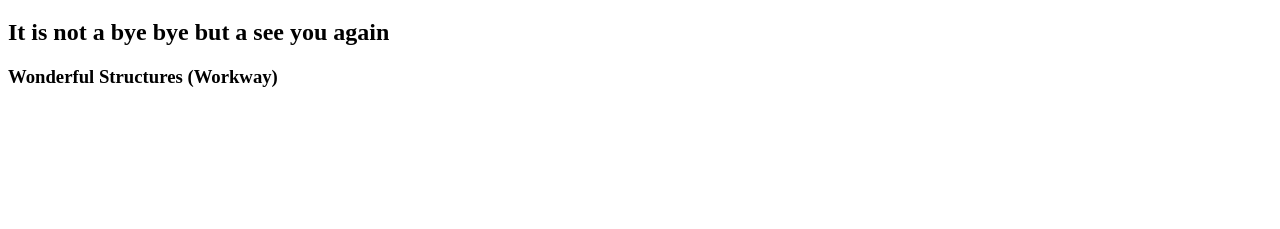
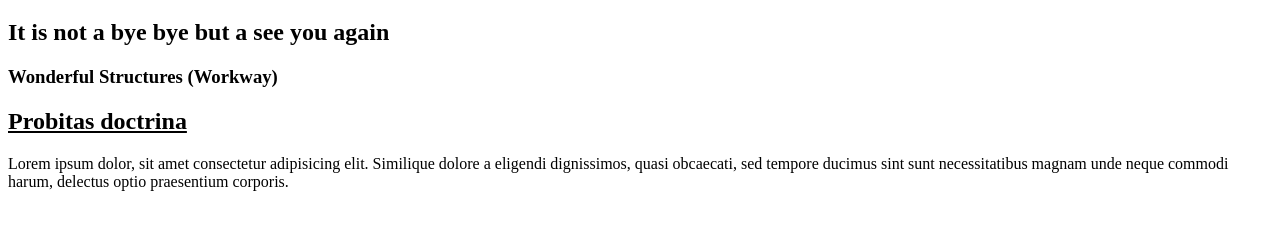
Before and after one commit to Izikay/help, a plain HTML site: page index.html in a window 1280 px wide. Shown: the part 61-290 px from the top of the page. Drawn offline with Linux system fonts and the light colour scheme.

```diff
--- a/index.html
+++ b/index.html
@@ -10,5 +10,11 @@
     <h1>Welcome to unilorin</h1>
     <h2>It is not a bye bye but a see you again</h2>
     <h3>Wonderful Structures (Workway)</h3>
+    <h2><u>Probitas doctrina</u></h2>
+    <p>Lorem ipsum dolor, sit amet consectetur adipisicing elit.
+        Similique dolore a eligendi dignissimos, quasi obcaecati,
+        sed tempore ducimus sint sunt necessitatibus
+        magnam unde neque commodi harum,
+         delectus optio praesentium corporis.</p>
 </body>
 </html>
```
